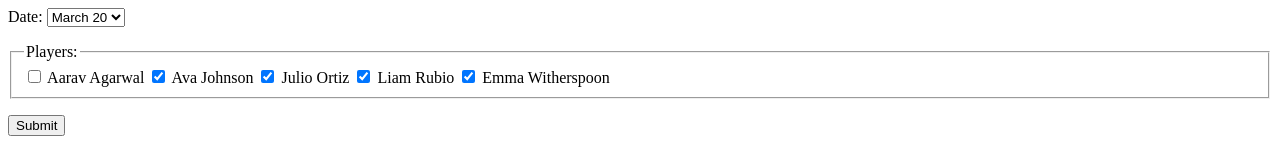
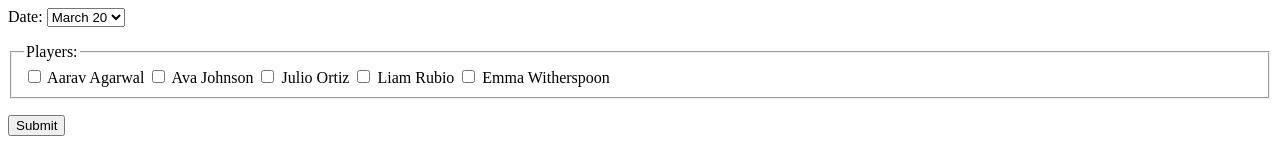
Before and after one commit to GraysonWalk/10.03-Lab, a website: page index.html in a window 1280 px wide. Shown: the part 143-303 px from the top of the page. Drawn offline with Linux system fonts and the light colour scheme; files that its build step writes are made by us from their sources; files whose address does not match are found by name.

Commit message:
Update index.html

```diff
--- a/index.html
+++ b/index.html
@@ -43,16 +43,16 @@
         <input type="checkbox" name="player" value="Aarav Agarwal"> Aarav Agarwal
       </label>
       <label>
-        <input type="checkbox" name="player" value="Ava Johnson" checked> Ava Johnson
+        <input type="checkbox" name="player" value="Ava Johnson"> Ava Johnson
       </label>
       <label>
-        <input type="checkbox" name="player" value="Julio Ortiz" checked> Julio Ortiz
+        <input type="checkbox" name="player" value="Julio Ortiz"> Julio Ortiz
       </label>
       <label>
-        <input type="checkbox" name="player" value="Liam Rubio" checked> Liam Rubio
+        <input type="checkbox" name="player" value="Liam Rubio"> Liam Rubio
       </label>
       <label>
-        <input type="checkbox" name="player" value="Emma Witherspoon" checked> Emma Witherspoon
+        <input type="checkbox" name="player" value="Emma Witherspoon"> Emma Witherspoon
       </label>
     </fieldset>
   </p>
```
